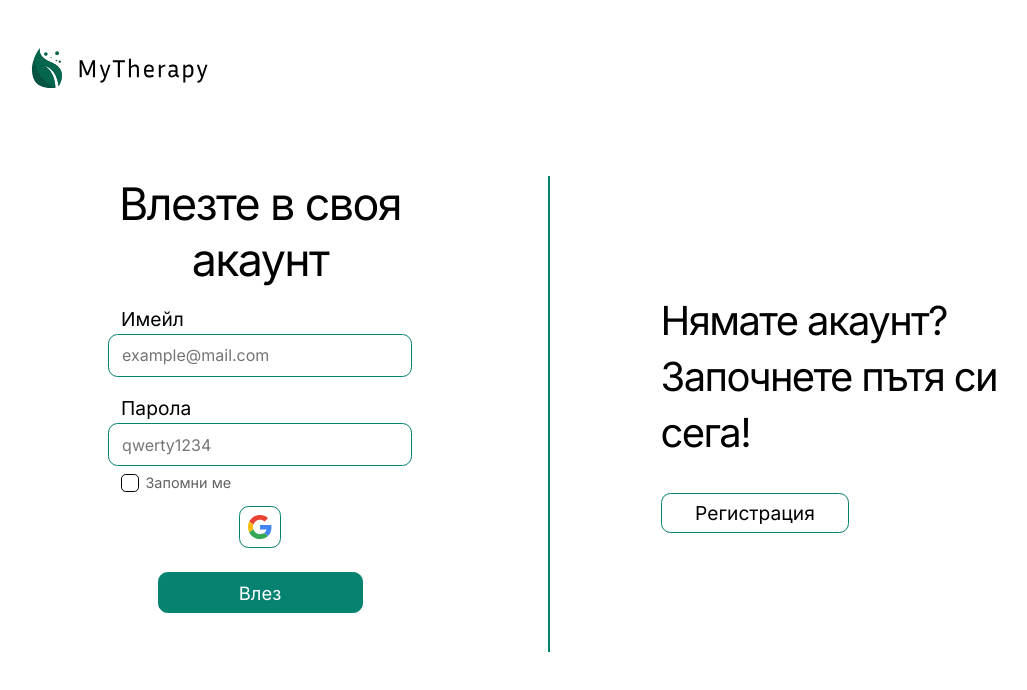
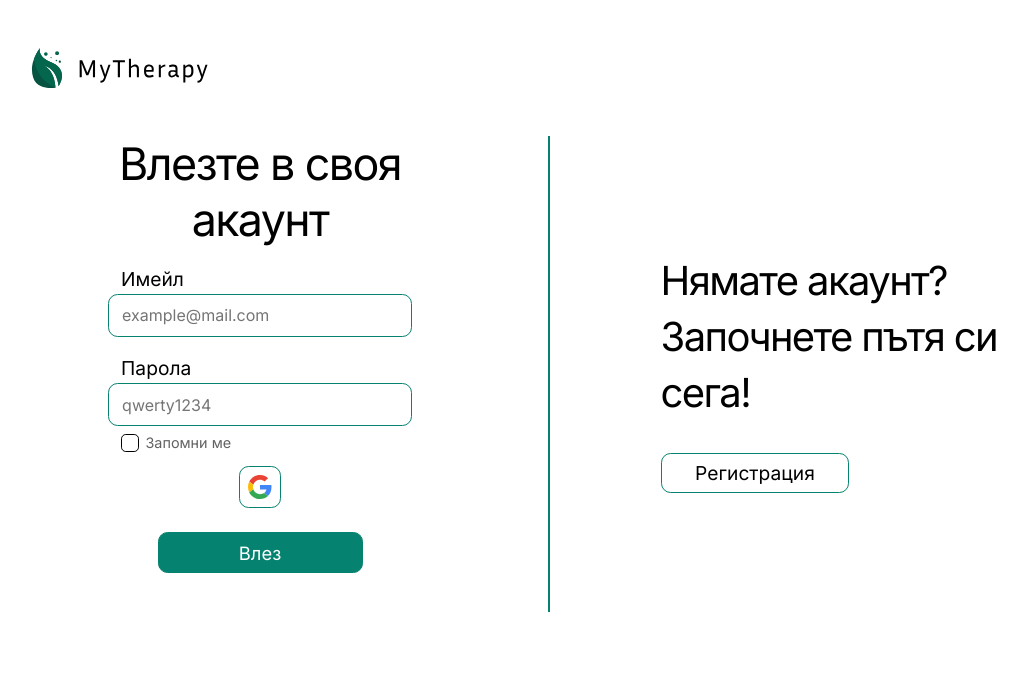
Before and after one commit to ForceFinity/my-therapy, a React (Create React App) app: page /sign-in in a window 1280 px wide. Shown: the top 690 px of the page, without its empty margins (63-1090 px from the left). Built offline with nearby package versions, Linux system fonts and the light colour scheme.

Commit message:
Design fixes

```diff
--- a/src/pages/login/index.tsx
+++ b/src/pages/login/index.tsx
@@ -22,7 +22,7 @@ const LoginHeader = styled(Header)`
 
 const Content = styled.div`
     display: flex;
-    margin-top: 4rem;
+    margin-top: 1.5rem;
     height: 80%;
 
     @media (max-width: 480px) {
```
